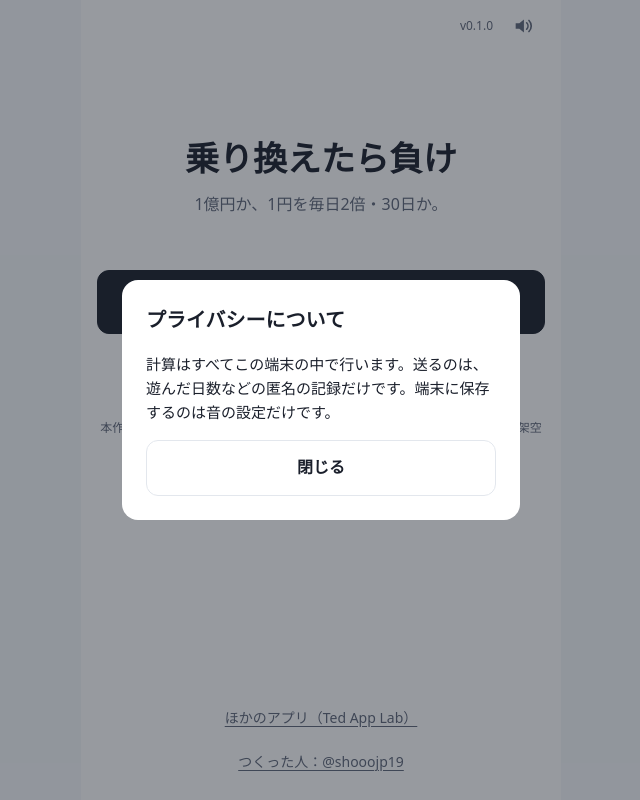
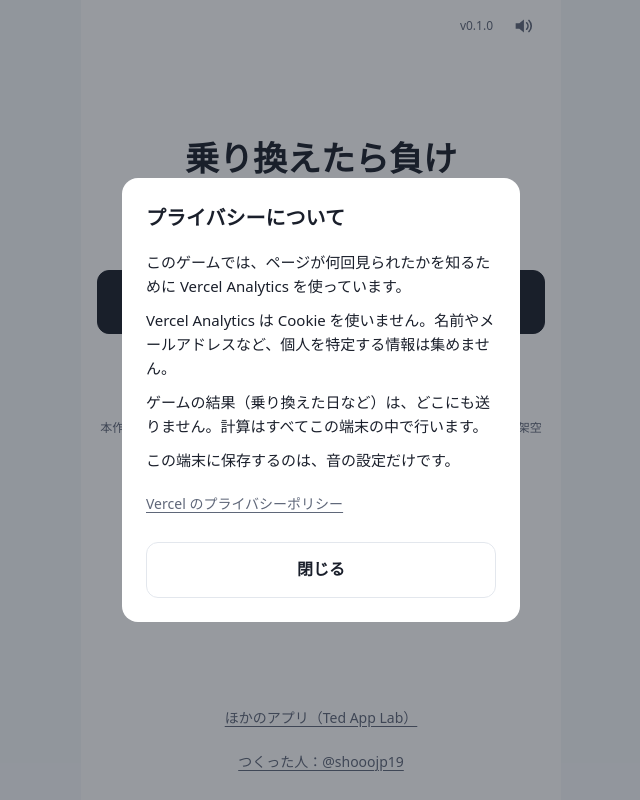
Before and after one commit to calcj0-dev/Don-t-Switch, a website built with Vite: page index.html in a window 1280 px wide. Both pictures are taken after a click on the button "プライバシーについて". Shown: the whole page, without its empty margins (319-959 px from the left). Built offline with nearby package versions, Linux system fonts and the light colour scheme.

Commit message:
プライバシーの文言を Vercel Analytics だけの案に（確認中）、計測はページの表示数だけに決定
Co-Authored-By: Claude Opus 5.5 <noreply@anthropic.com>

```diff
--- a/src/data/config.json
+++ b/src/data/config.json
@@ -52,6 +52,7 @@
   "links": {
     "portal": "https://app-lab-rust.vercel.app/?utm_source=bakage&utm_medium=game&utm_campaign=baka084",
     "tameru": "https://tameru-lovat.vercel.app/?utm_source=bakage&utm_medium=game&utm_campaign=baka084",
-    "follow": "https://x.com/shooojp19"
+    "follow": "https://x.com/shooojp19",
+    "vercelPrivacy": "https://vercel.com/legal/privacy-policy"
   }
 }
--- a/src/data/i18n/ja.json
+++ b/src/data/i18n/ja.json
@@ -248,6 +248,10 @@
   },
   "privacy": {
     "title": "プライバシーについて",
-    "body": "計算はすべてこの端末の中で行います。送るのは、遊んだ日数などの匿名の記録だけです。端末に保存するのは音の設定だけです。"
+    "p1": "このゲームでは、ページが何回見られたかを知るために Vercel Analytics を使っています。",
+    "p2": "Vercel Analytics は Cookie を使いません。名前やメールアドレスなど、個人を特定する情報は集めません。",
+    "p3": "ゲームの結果（乗り換えた日など）は、どこにも送りません。計算はすべてこの端末の中で行います。",
+    "p4": "この端末に保存するのは、音の設定だけです。",
+    "vercelPolicy": "Vercel のプライバシーポリシー"
   }
 }
--- a/src/style.css
+++ b/src/style.css
@@ -179,7 +179,15 @@ button {
 }
 
 .modal-body {
+  display: flex;
+  flex-direction: column;
+  gap: 10px;
   font-size: 15px;
+}
+
+.modal-body .link {
+  align-self: flex-start;
+  padding: 0;
 }
 
 /* ---- S1 タイトル ---- */
--- a/src/ui/modals.ts
+++ b/src/ui/modals.ts
@@ -1,19 +1,23 @@
-// M1 遊び方・M2 プライバシー（設計書 2章）
+// M1 遊び方・M2 プライバシー（設計書 2章・5.6）
 
+import { config } from '../data';
 import { t, type MessageKey } from '../i18n';
 import type { ModalFactory, ModalName } from './app';
-import { button, h } from './dom';
+import { button, externalLink, h } from './dom';
 
-const simple =
-  (heading: MessageKey, body: MessageKey): ModalFactory =>
+const panel =
+  (heading: MessageKey, body: () => (HTMLElement | string)[]): ModalFactory =>
   (app) =>
     h('div', { className: 'modal-panel' }, [
       h('h2', { className: 'heading', text: t(heading) }),
-      h('p', { className: 'modal-body', text: t(body) }),
+      h('div', { className: 'modal-body' }, body()),
       button(t('common.close'), () => app.closeModal(), 'btn'),
     ]);
 
 export const modals: Record<ModalName, ModalFactory> = {
-  how: simple('title.how', 'how.body'),
-  privacy: simple('privacy.title', 'privacy.body'),
+  how: panel('title.how', () => [h('p', { text: t('how.body') })]),
+  privacy: panel('privacy.title', () => [
+    ...(['privacy.p1', 'privacy.p2', 'privacy.p3', 'privacy.p4'] as const).map((k) => h('p', { text: t(k) })),
+    externalLink(t('privacy.vercelPolicy'), config.links.vercelPrivacy),
+  ]),
 };
```
Also changed, not shown: docs/ロードマップ.md (+2 -1 lines).
